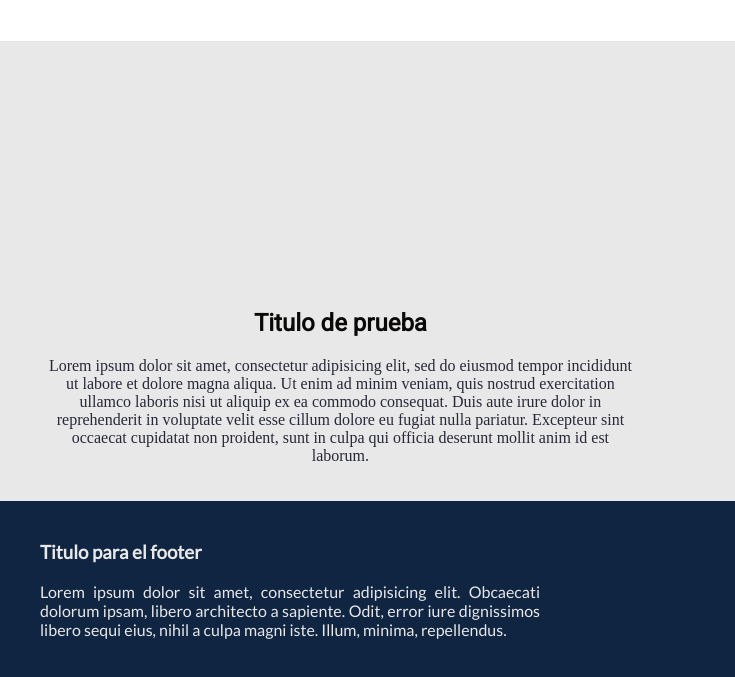
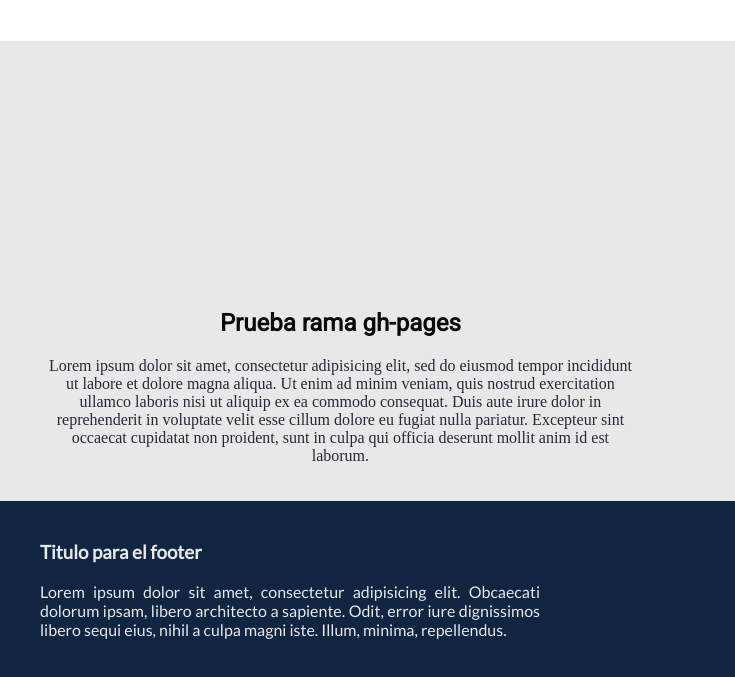
Before and after one commit to scalpol/prueba-githum, a plain HTML site: page index.html in a window 1280 px wide. Shown: the part 1007-1684 px from the top of the page, 0-735 px from the left. Drawn offline with Linux system fonts and the light colour scheme.

Commit message:
para gh-pages

```diff
--- a/index.html
+++ b/index.html
@@ -16,7 +16,7 @@
     </section>
     <section class="platinum padding centered">
       <div class="bloques">
-        <h1 class="black maintext">Titulo de prueba</h1> <p class="gunmetal">Lorem ipsum dolor sit amet, consectetur adipisicing elit, sed do eiusmod tempor incididunt ut labore et dolore magna aliqua. Ut enim ad minim veniam, quis nostrud exercitation ullamco laboris nisi ut aliquip ex ea commodo consequat. Duis aute irure dolor in reprehenderit in voluptate velit esse cillum dolore eu fugiat nulla pariatur. Excepteur sint occaecat cupidatat non proident, sunt in culpa qui officia deserunt mollit anim id est laborum.</p>
+        <h1 class="black maintext">Prueba rama gh-pages</h1> <p class="gunmetal">Lorem ipsum dolor sit amet, consectetur adipisicing elit, sed do eiusmod tempor incididunt ut labore et dolore magna aliqua. Ut enim ad minim veniam, quis nostrud exercitation ullamco laboris nisi ut aliquip ex ea commodo consequat. Duis aute irure dolor in reprehenderit in voluptate velit esse cillum dolore eu fugiat nulla pariatur. Excepteur sint occaecat cupidatat non proident, sunt in culpa qui officia deserunt mollit anim id est laborum.</p>
       </div>
       <div class="bloques"> <img src="http://lorempixel.com/400/400/"></div>
     </section>
```
